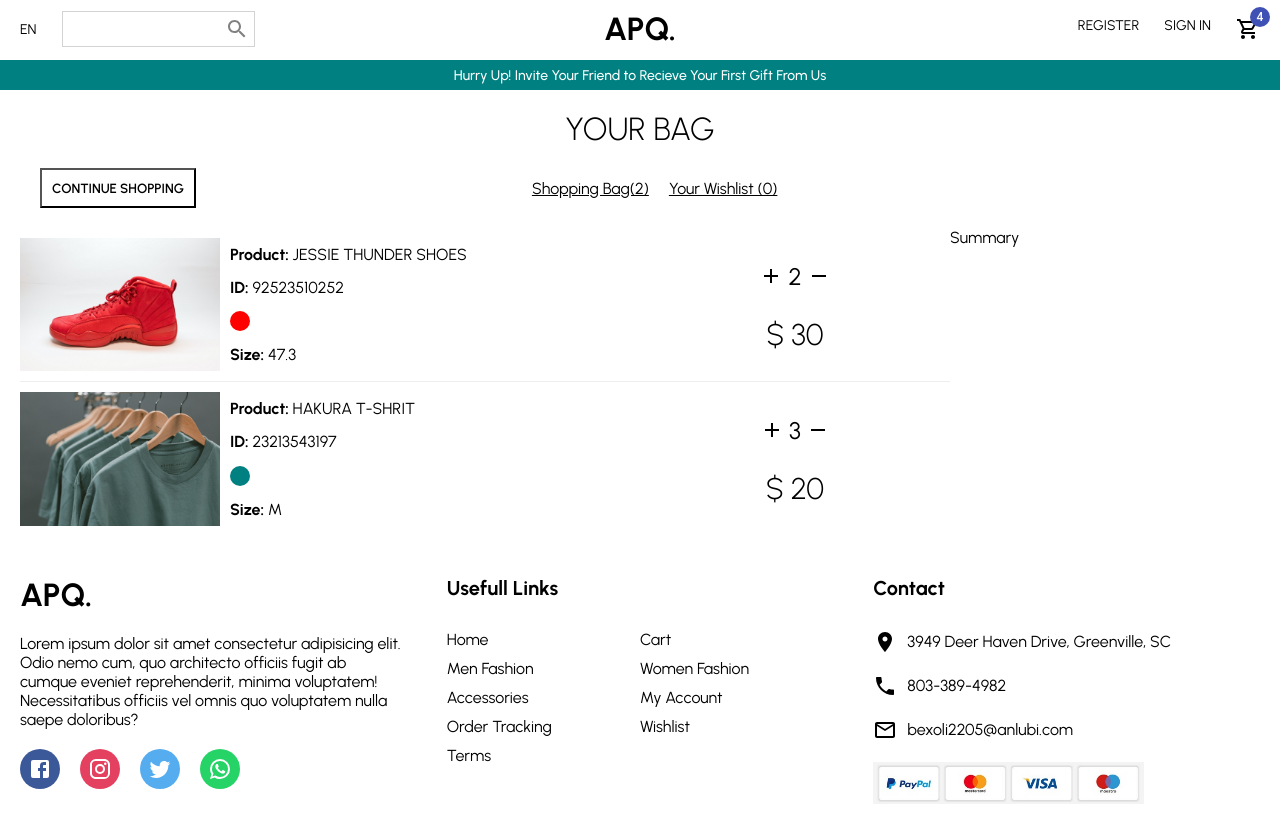
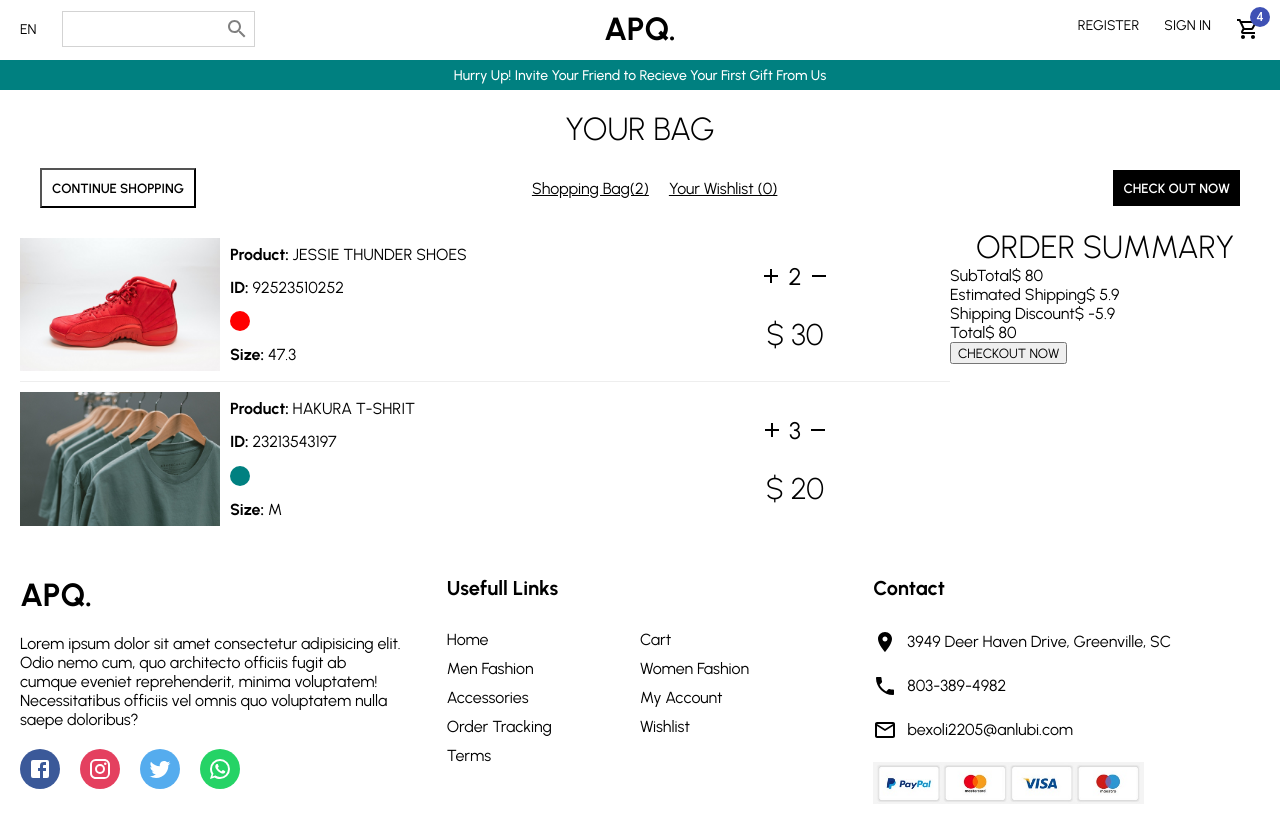
Before and after one commit to AliPooladmast/e-commerce, a React (Create React App) app: page / in a window 1280 px wide. Built offline with nearby package versions, Linux system fonts and the light colour scheme.

Commit message:
feat(cart): add summary items as html contex to the summary section

```diff
--- a/src/pages/Cart/Cart.jsx
+++ b/src/pages/Cart/Cart.jsx
@@ -84,7 +84,26 @@ const Cart = () => {
               </div>
             </div>
           </div>
-          <div className={style.Summary}>Summary</div>
+          <div className={style.Summary}>
+            <h1>ORDER SUMMARY</h1>
+            <div className={style.SummaryItem}>
+              <span className={style.SummatyItemText}>SubTotal</span>
+              <span className={style.SummatyItemPrice}>$ 80</span>
+            </div>
+            <div className={style.SummaryItem}>
+              <span className={style.SummatyItemText}>Estimated Shipping</span>
+              <span className={style.SummatyItemPrice}>$ 5.9</span>
+            </div>
+            <div className={style.SummaryItem}>
+              <span className={style.SummatyItemText}>Shipping Discount</span>
+              <span className={style.SummatyItemPrice}>$ -5.9</span>
+            </div>
+            <div className={style.SummaryItem}>
+              <span className={style.SummatyItemText}>Total</span>
+              <span className={style.SummatyItemPrice}>$ 80</span>
+            </div>
+            <button>CHECKOUT NOW</button>
+          </div>
         </div>
       </div>
       <Footer />
--- a/src/pages/Cart/cart.module.scss
+++ b/src/pages/Cart/cart.module.scss
@@ -23,6 +23,7 @@
   &--filled {
     @extend .Button;
     border: none;
+    background-color: black;
     color: white;
   }
 }
```
